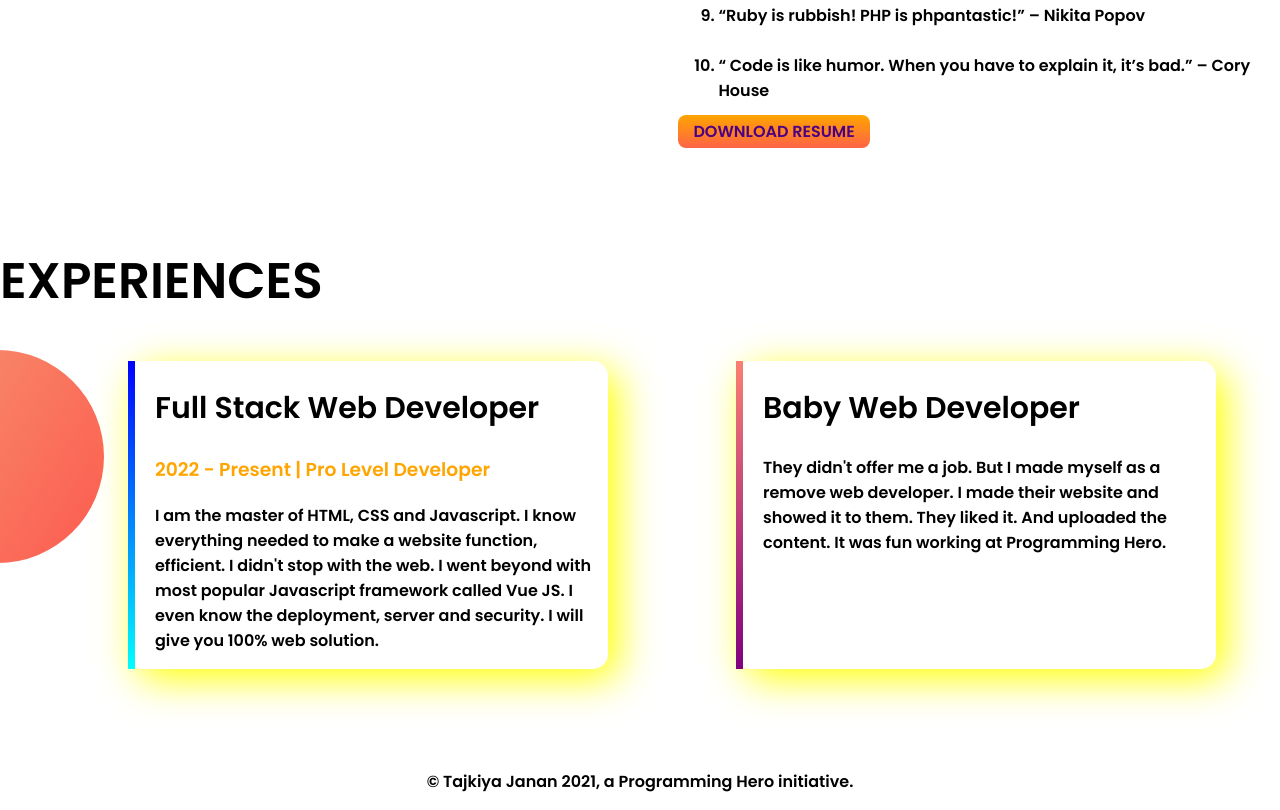
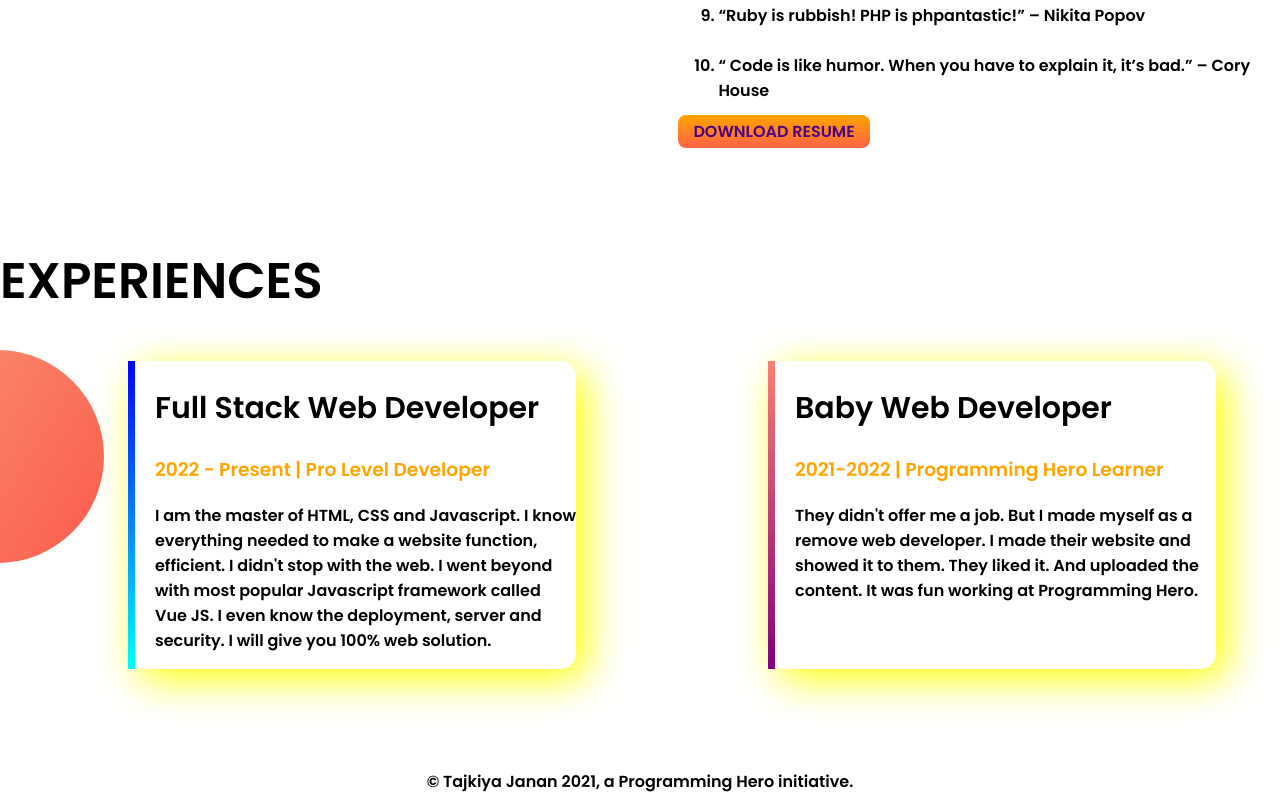
Before and after one commit to Tajkiyajanan/developer-portfolio, a plain HTML site: page index.html in a window 1280 px wide. Shown: the part 1429-2239 px from the top of the page. Drawn offline with Linux system fonts and the light colour scheme.

Commit message:
Perfect updated portfolio

```diff
--- a/index.html
+++ b/index.html
@@ -61,7 +61,7 @@
         </div>
         <div id="baby-dev-exp" class="experiences-item">
             <h2>Baby Web Developer</h2>
-            <h3> <span></span> </h3>
+            <h3> <span>2021-2022 | Programming Hero Learner</span> </h3>
             <p>They didn't offer me a job. But I made myself as a remove web developer. I made their website and showed it to them. They liked it. And uploaded the content. It was fun working at Programming Hero.</p>
 
         </div>
--- a/style.css
+++ b/style.css
@@ -63,6 +63,7 @@ span{
     border-left: 7px solid;
     border-image: linear-gradient(salmon, purple);
     border-image-slice: 1;
+    margin-left: 10%;
 }
 footer p{
     text-align: center;
```
